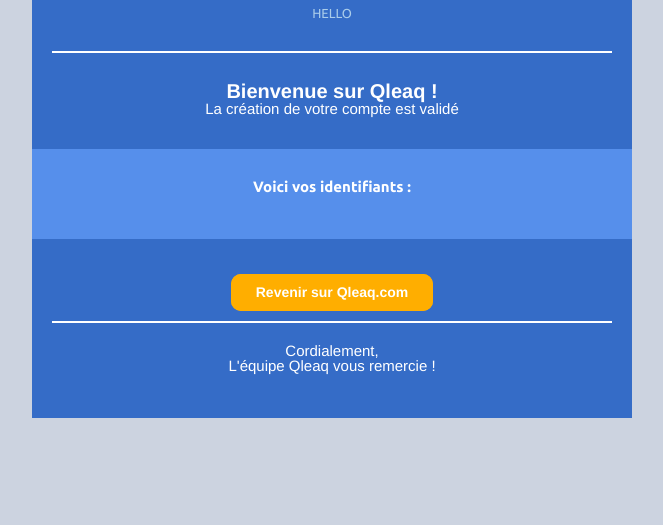
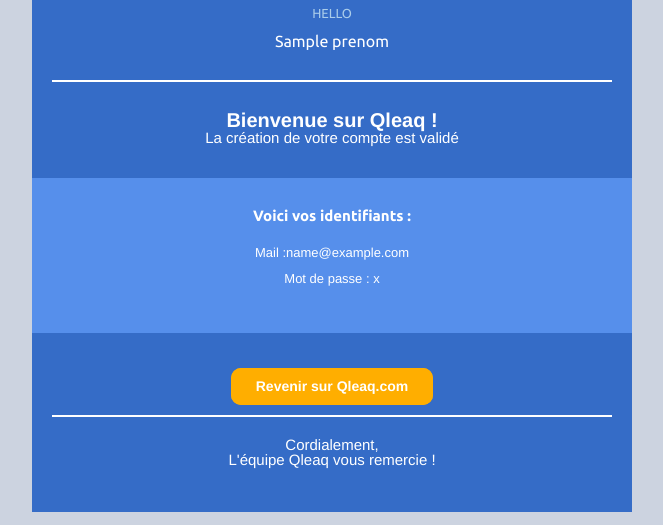
Before and after one commit to K4gur0/QLEAQ, a Symfony app: template templates/emails/nomade.html.twig in a window 1280 px wide. Shown: the part 156-681 px from the top of the page, without its empty margins (308-971 px from the left). Run offline with Twig, Linux system fonts and the light colour scheme; the template is opened without the code that fills it: most values are stand-ins (such as "Sample title", 1, 10 or a date in 2020); some libraries are stand-ins or nearby versions.

Commit message:
Correction de récupération des information utilisateur dans le mail de confirmation création de compte

```diff
--- a/src/Controller/RegistrationController.php
+++ b/src/Controller/RegistrationController.php
@@ -24,7 +24,7 @@ class RegistrationController extends AbstractController
         $form->handleRequest($request);
 
         if ($form->isSubmitted() && $form->isValid()) {
-            $notifNomade->notify($user);
+
             $this->addFlash('success', 'Votre compte a bien été créée');
 
 
@@ -40,7 +40,7 @@ class RegistrationController extends AbstractController
             $entityManager->persist($user);
             $entityManager->flush();
 
-            // do anything else you need here, like send an email
+            $notifNomade->notify($user);
 
             return $this->redirectToRoute('app_login');
         }
--- a/src/Notif/NotifNomade.php
+++ b/src/Notif/NotifNomade.php
@@ -36,4 +36,5 @@ class NotifNomade
         $this->mailer->send($message);
     }
 
+
 }
--- a/templates/emails/nomade.html.twig
+++ b/templates/emails/nomade.html.twig
@@ -164,7 +164,10 @@
                             <tr>
                                 <td align="center" style="font-size:0px;padding:10px 25px;padding-top:28px;padding-right:25px;padding-bottom:18px;padding-left:25px;word-break:break-word;">
                                     <div style="font-family:Ubuntu, Helvetica, Arial, sans-serif;font-size:13px;line-height:1;text-align:center;color:#ABCDEA;">HELLO
-                                        <p style="font-size:16px; color:white">{{ app.user.username }}</p>
+                                        <p style="font-size:16px; color:white">
+                                                {{ nomade.prenom }}
+                                            </p>
+
                                     </div>
                                 </td>
                             </tr>
@@ -279,8 +282,10 @@
                             <tr>
                                 <td align="center" style="font-size:0px;padding:10px 25px;padding-top:10px;padding-right:25px;padding-bottom:20px;padding-left:25px;word-break:break-word;">
                                     <div style="font-family:Helvetica;font-size:13px;line-height:1;text-align:center;color:#FFFFFF;">
-{#                                        <p>Mail : {{ form.email.email }}</p>#}
-{#                                        <p>Mot de passe : {{ registrationForm.password }}</p>#}
+
+                                        <p>Mail :{{ nomade.email }}</p>
+                                        <p>Mot de passe : {{ nomade.password }}</p>
+
                                     </div>
                                 </td>
                             </tr>
```
